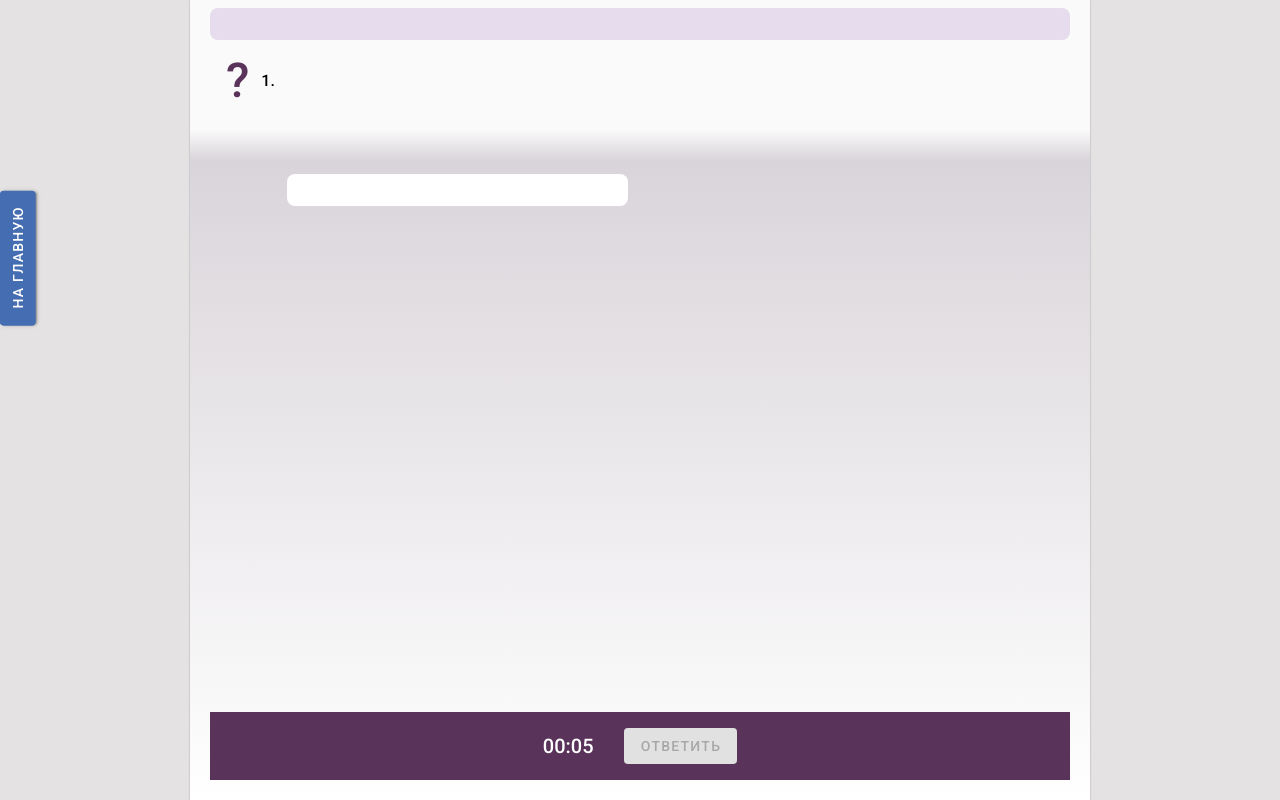
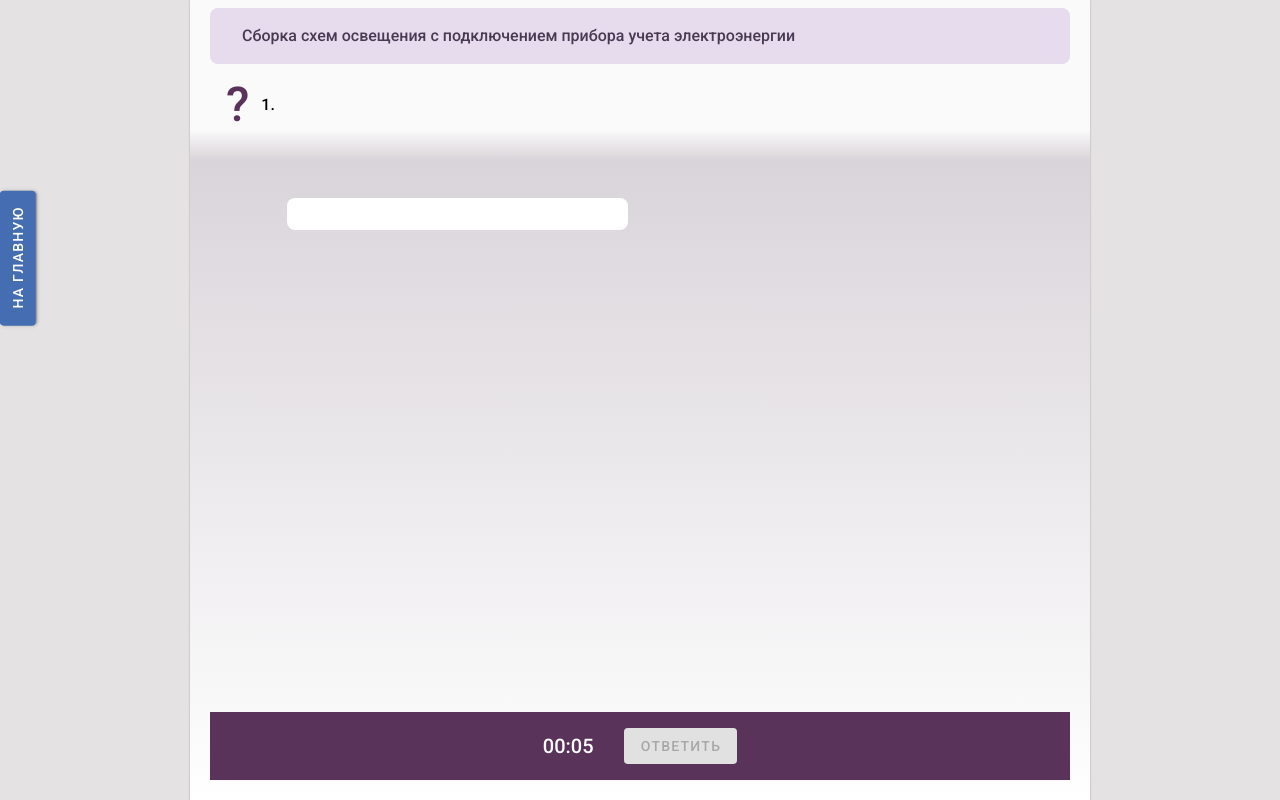
Before and after one commit to qbclub/college, a Vue app: page /quiz in a window 1280 px wide. Built offline with nearby package versions, Linux system fonts and the light colour scheme.

Commit message:
fixed title content in quiz

```diff
--- a/src/components/Quiz.vue
+++ b/src/components/Quiz.vue
@@ -148,7 +148,7 @@ watch(done, (value) => {
 				class="w-100 font-weight-light pt-4 pr-8 pb-4 pl-8 rounded-lg"
 				style="color: #483a53; background: #e6dcee;"
 			>
-				{{ test.title }}
+				{{ content.theme }}
 			</div>
 
 			<div
```
